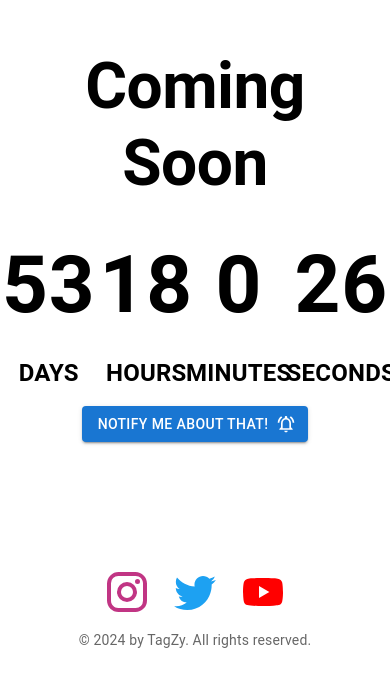
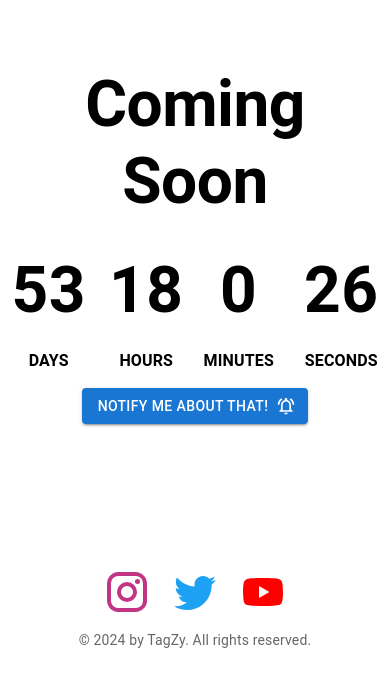
Before and after one commit to sangamesh4514/tagzy, a React (Create React App) app: page / in a window 390 px wide. Shown: the part 169-856 px from the top of the page. Built offline with nearby package versions, Linux system fonts and the light colour scheme.

Commit message:
font size

```diff
--- a/src/App.js
+++ b/src/App.js
@@ -51,7 +51,7 @@ const App = () => {
       <Typography variant="h2" component="h1" gutterBottom sx={{ color: 'black', fontWeight: 'bold', fontSize: '4rem' }}>
         Coming Soon
       </Typography>
-      <Grid container spacing={4} justifyContent="center">
+      <Grid container spacing={4} justifyContent="center" className='container'>
         <Grid item xs={3}>
           <Box display="flex" flexDirection="column" alignItems="center">
             <Typography sx={{ fontSize: '5rem', color: 'black', fontWeight: 'bold' }}>
--- a/src/index.css
+++ b/src/index.css
@@ -12,3 +12,16 @@ code {
   font-family: source-code-pro, Menlo, Monaco, Consolas, 'Courier New',
     monospace;
 }
+
+.container div div{
+  p:first-child{
+    @media only screen and (max-width: 600px) {
+      font-size: 4rem;
+    }
+  }
+  p:nth-child(2){
+    @media only screen and (max-width: 600px) {
+      font-size: 1rem;
+    }
+  }
+}
```
